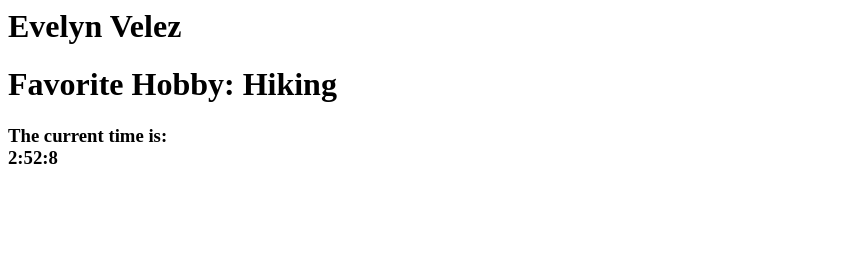
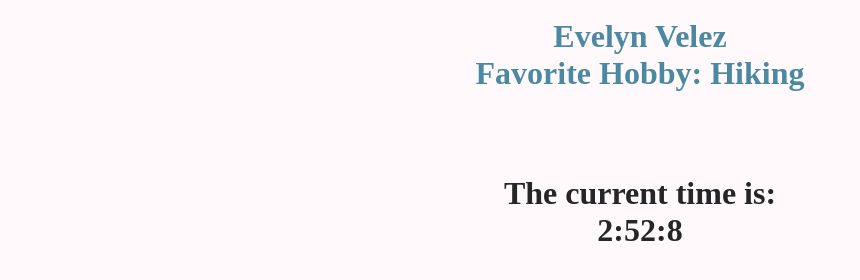
Before and after one commit to evs09/velez_evelyn_ttp_static, a plain HTML site: page index.html in a window 1280 px wide. Shown: the whole page, without its empty margins (0-860 px from the left). Drawn offline with Linux system fonts and the light colour scheme.

Commit message:
Update index.html

```diff
--- a/index.html
+++ b/index.html
@@ -3,16 +3,18 @@
 <head>
   <title>Evelyn Velez </title>
 
-  <link rel="stylesheet" href="#">
+  <link rel="stylesheet" href="style.css">
 
 </head>
 
 <body>
-  <h1>Evelyn Velez</h1>
+  <h1 class="center">
+	Evelyn Velez
+  	<br>
+  	Favorite Hobby: Hiking
+ </h1>
 
-  <h1>Favorite Hobby: Hiking </h1>
-
-  <h3>The current time is: <br> <span id="time"></span></h3>
+  <h3 class="center">The current time is: <br> <span id="time"></span></h3>
 
   <script>
     function getTime(){
```
